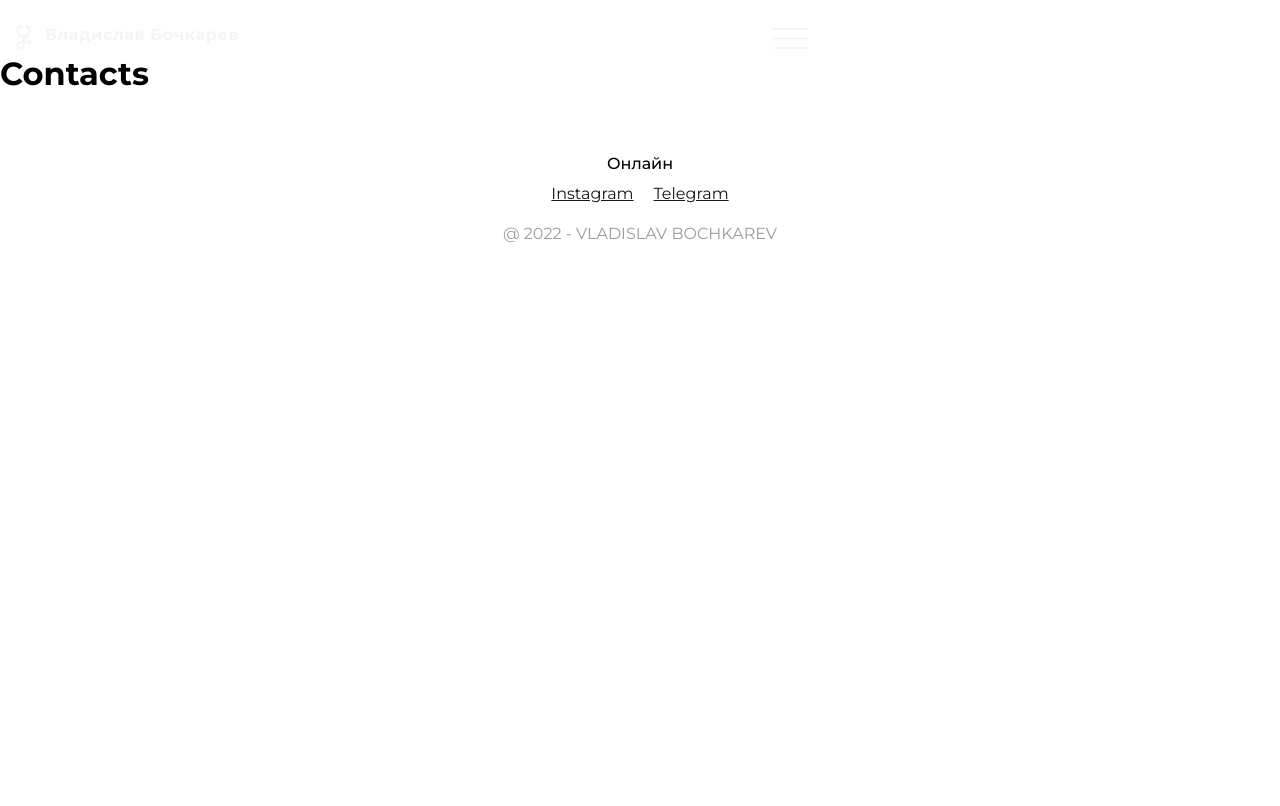
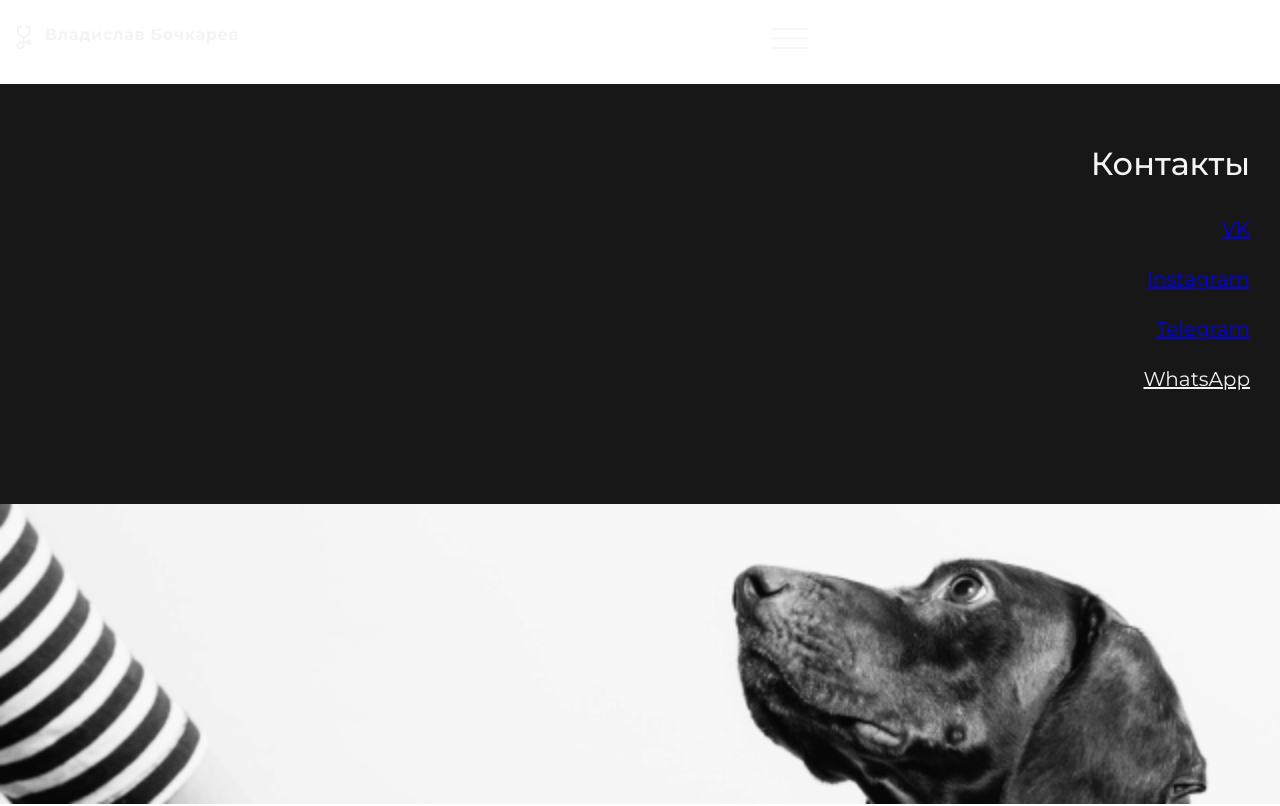
Before and after one commit to Iuliia-D/vlad-vet, a React (Create React App) app: page /contacts in a window 1280 px wide. Shown: the top 806 px of the page. Built offline with nearby package versions, Linux system fonts and the light colour scheme.

Commit message:
create the contacts page

```diff
--- a/src/components/UI/Footer.js
+++ b/src/components/UI/Footer.js
@@ -4,8 +4,8 @@ const Footer = () => {
   return (
     <div className={classes.footer_wrapper}>
       <h3>Онлайн</h3>
-      <a href="#">Instagram</a>
-      <a href="#">Telegram</a>
+      <a href="https://instagram.com/justlvet?igshid=Zjc2ZTc4Nzk=">Instagram</a>
+      <a href="https://t.me/JustlVet">Telegram</a>
       <p>@ 2022 - VLADISLAV BOCHKAREV </p>
     </div>
   );
--- a/src/components/pages/Cases.js
+++ b/src/components/pages/Cases.js
@@ -4,7 +4,7 @@ const Cases = () => {
   return (
     <>
       <Header />
-      <h1>Cases</h1>
+      <h1>Клинические случаи</h1>
     </>
   );
 };
--- a/src/components/pages/Contacts.js
+++ b/src/components/pages/Contacts.js
@@ -1,10 +1,20 @@
 import Header from "../UI/Header";
+import classes from "./Contacts.module.scss";
 
 const Contacts = () => {
   return (
     <>
       <Header />
-      <h1>Contacts</h1>
+      <div className={classes.contacts_wrapper}>
+        <h1>Контакты</h1>
+        <a href="https://vk.com/justlvet">VK</a>
+        <a href="https://instagram.com/justlvet?igshid=Zjc2ZTc4Nzk=">
+          Instagram
+        </a>
+        <a href="https://t.me/JustlVet">Telegram</a>
+        <a>WhatsApp</a>
+      </div>
+      <div className={classes.contacts_img}></div>
     </>
   );
 };
--- /dev/null
+++ b/src/components/pages/Contacts.module.scss
@@ -0,0 +1,29 @@
+.contacts_wrapper {
+  background-color: var(--black-color);
+  color: var(--white-text-color);
+  display: flex;
+  flex-direction: column;
+  padding: 40px 30px 100px 0;
+  text-align: end;
+  margin-top: 20px;
+  h1 {
+    padding: 30px 0;
+    font-size: var(--font-size-l);
+    font-weight: 500;
+  }
+  a {
+    padding: 15px 0;
+    text-decoration: underline;
+    font-size: var(--font-size-m);
+    &:visited {
+      color: var(--white-text-color);
+    }
+  }
+}
+.contacts_img {
+  background-image: url("../../assets/img/dog.png");
+  background-repeat: no-repeat;
+  background-size: cover;
+  width: 100%;
+  height: 300px;
+}
--- a/src/components/pages/Main.js
+++ b/src/components/pages/Main.js
@@ -1,4 +1,6 @@
 import { Link } from "react-router-dom";
+import { useDispatch } from "react-redux";
+import { headerActions } from "../../store/headerSlice";
 import Header from "../UI/Header";
 import { ReactComponent as ExpandMore } from "../../assets/icons/expand_more_white.svg";
 import { ReactComponent as Arrow } from "../../assets/icons/arrow-black.svg";
@@ -8,6 +10,10 @@ import { ReactComponent as PasientBlack } from "../../assets/icons/pasient-black
 import classes from "./Main.module.scss";
 
 const Main = () => {
+  const dispatch = useDispatch();
+  const headerChangeColor = () => {
+    dispatch(headerActions.changeColorToBlack());
+  };
   return (
     <>
       <div className={classes.main_header}>
@@ -29,7 +35,11 @@ const Main = () => {
       <div className={classes.main__descr}>
         <p>Специализация: хирургия, травматология, ортопедия, рентген</p>
         <p>Стаж работы: с 2012 года</p>
-        <Link to={"/about"} className={classes.link}>
+        <Link
+          to={"/about"}
+          className={classes.link}
+          onClick={headerChangeColor}
+        >
           <p>Читать подробнее</p>
           <Arrow />
         </Link>
@@ -51,7 +61,11 @@ const Main = () => {
             подхожу к диагностике и лечению пациента исходя из его особенностей
             и ориентируюсь на обстоятельства.
           </p>
-          <Link to={"/cases"} className={classes.link}>
+          <Link
+            to={"/cases"}
+            className={classes.link}
+            onClick={headerChangeColor}
+          >
             <p>Читать подробнее</p>
             <ArrowWhite />
           </Link>
@@ -74,7 +88,11 @@ const Main = () => {
             Помимо практической деятельности, я уделяю время посещению
             конференций, семинаров и написанию публикаций о своей работе.
           </p>
-          <Link to={"/publication"} className={classes.link}>
+          <Link
+            to={"/publication"}
+            className={classes.link}
+            onClick={headerChangeColor}
+          >
             <p>Читать подробнее</p>
             <Arrow />
           </Link>
--- a/src/components/pages/Main.module.scss
+++ b/src/components/pages/Main.module.scss
@@ -118,4 +118,7 @@ h2 {
 }
 .link {
   margin: 50px 0;
+  // &:visited {
+  //   color: var(--black-color);
+  // }
 }
--- a/src/components/pages/Publication.js
+++ b/src/components/pages/Publication.js
@@ -4,7 +4,7 @@ const Publication = () => {
   return (
     <>
       <Header />
-      <h1>Publication</h1>
+      <h1>Публикации</h1>
     </>
   );
 };
```
Also changed, not shown: src/assets/img/dog.png (added).
